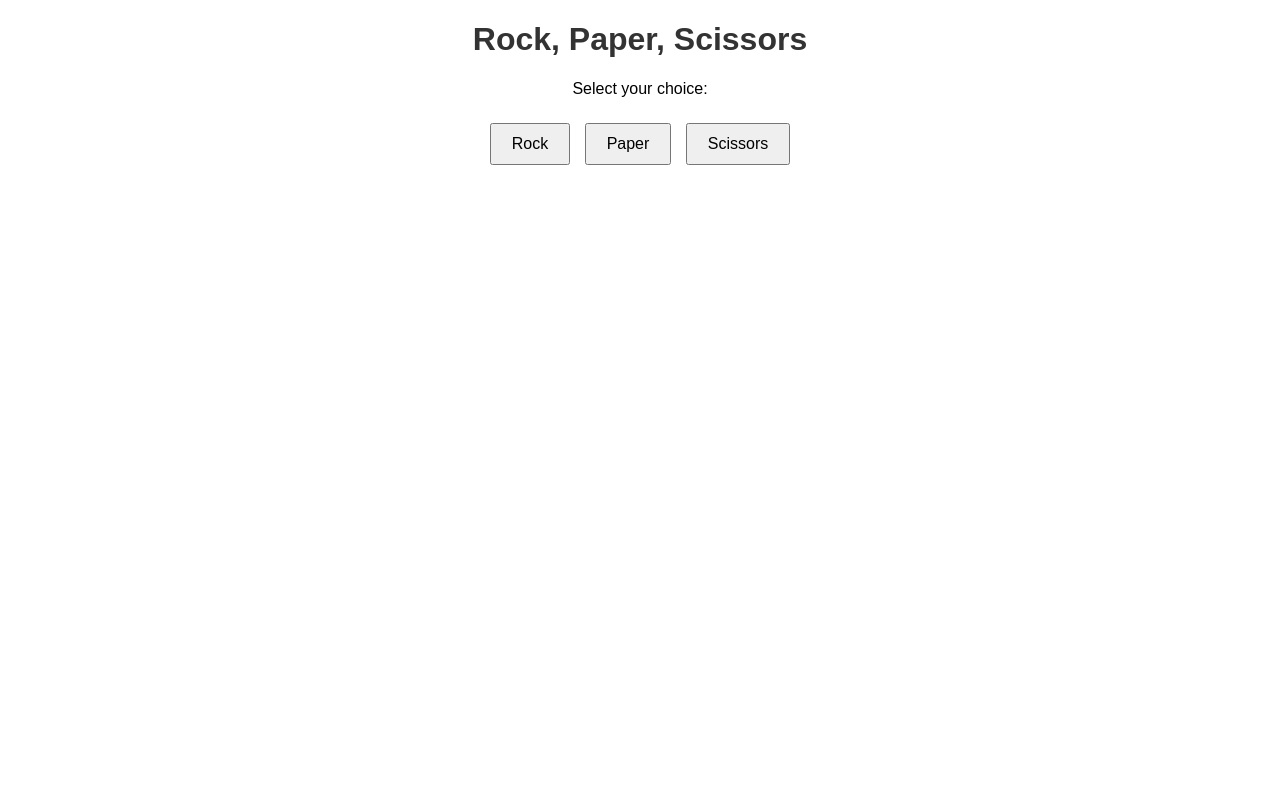
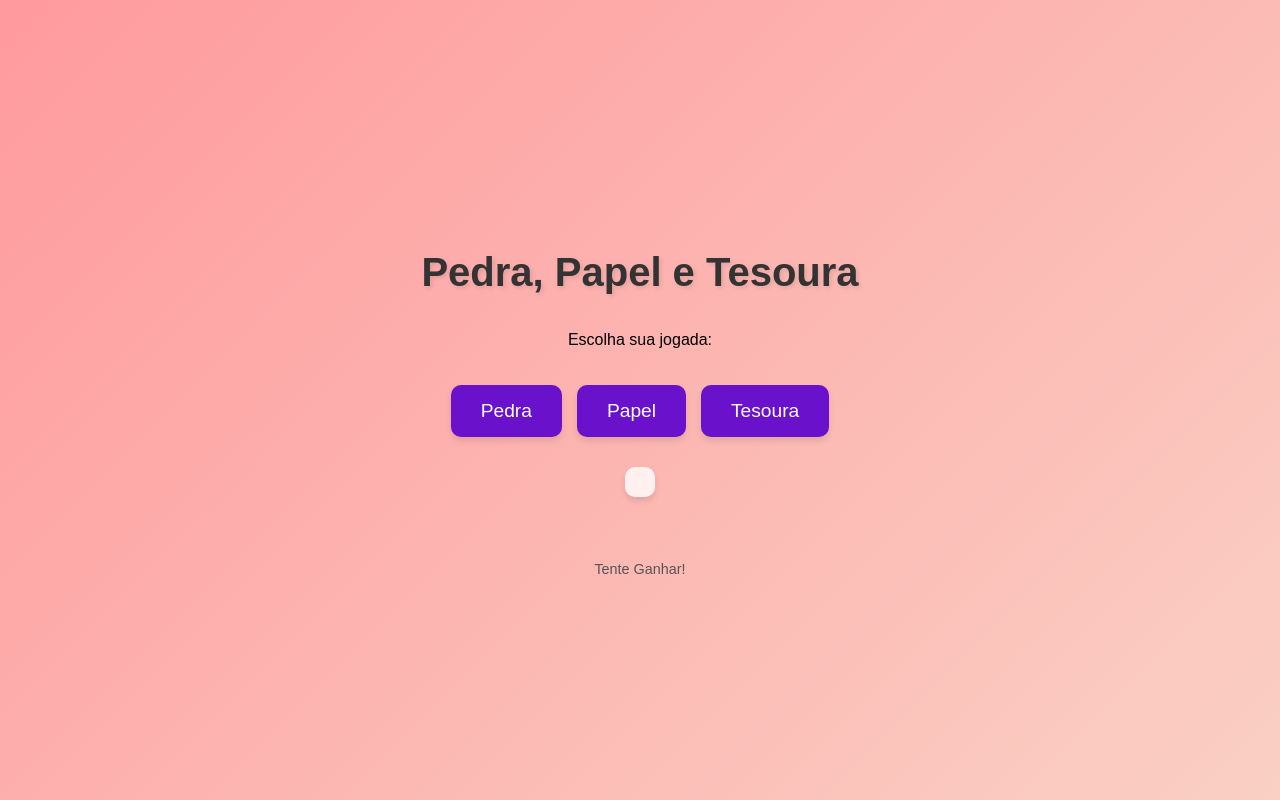
Before and after one commit to benhabea/meu-servidor-web, a plain HTML site: page index.html in a window 1280 px wide. Drawn offline with Linux system fonts and the light colour scheme.

Commit message:
Update index.html

```diff
--- a/index.html
+++ b/index.html
@@ -1,62 +1,123 @@
 <!DOCTYPE html>
-<html>
+<html lang="pt-BR">
 <head>
-    <title>Rock, Paper, Scissors</title>
+    <meta charset="UTF-8">
+    <meta name="viewport" content="width=device-width, initial-scale=1.0">
+    <title>Pedra, Papel e Tesoura</title>
     <style>
         body {
             text-align: center;
-            font-family: Arial, sans-serif;
+            font-family: 'Arial', sans-serif;
+            background: linear-gradient(135deg, #ff9a9e, #fad0c4);
+            margin: 0;
+            padding: 0;
+            height: 100vh;
+            display: flex;
+            justify-content: center;
+            align-items: center;
+            flex-direction: column;
         }
 
         h1 {
             color: #333;
+            font-size: 2.5rem;
+            margin-bottom: 20px;
+            text-shadow: 2px 2px 4px rgba(0, 0, 0, 0.1);
         }
 
-        #choices {
+        .choices {
+            display: flex;
+            gap: 15px;
             margin-top: 20px;
         }
 
-        button {
-            margin: 5px;
-            padding: 10px 20px;
-            font-size: 16px;
+        .choice-btn {
+            padding: 15px 30px;
+            font-size: 1.2rem;
             cursor: pointer;
+            border: none;
+            border-radius: 10px;
+            background-color: #6a11cb;
+            color: white;
+            transition: transform 0.2s ease, background-color 0.3s ease;
+            box-shadow: 0 4px 6px rgba(0, 0, 0, 0.1);
+        }
+
+        .choice-btn:hover {
+            background-color: #2575fc;
+            transform: scale(1.05);
         }
 
         #result {
-            margin-top: 20px;
-            font-size: 18px;
+            margin-top: 30px;
+            font-size: 1.5rem;
+            font-weight: bold;
+            color: #333;
+            padding: 15px;
+            border-radius: 10px;
+            background-color: rgba(255, 255, 255, 0.8);
+            box-shadow: 0 4px 6px rgba(0, 0, 0, 0.1);
+            max-width: 80%;
+        }
+
+        #result.win {
+            color: #28a745;
+        }
+
+        #result.lose {
+            color: #dc3545;
+        }
+
+        #result.tie {
+            color: #ffc107;
+        }
+
+        footer {
+            margin-top: 40px;
+            font-size: 0.9rem;
+            color: #555;
         }
     </style>
 </head>
 <body>
-    <h1>Rock, Paper, Scissors</h1>
-    <p>Select your choice:</p>
-    <div id="choices">
-        <button onclick="playGame('rock')">Rock</button>
-        <button onclick="playGame('paper')">Paper</button>
-        <button onclick="playGame('scissors')">Scissors</button>
+    <h1>Pedra, Papel e Tesoura</h1>
+    <p>Escolha sua jogada:</p>
+    <div class="choices">
+        <button class="choice-btn" onclick="jogar('pedra')">Pedra</button>
+        <button class="choice-btn" onclick="jogar('papel')">Papel</button>
+        <button class="choice-btn" onclick="jogar('tesoura')">Tesoura</button>
     </div>
     <p id="result"></p>
+    <footer>
+        Tente Ganhar!
+    </footer>
 
     <script>
-        function playGame(userChoice) {
-            var choices = ['rock', 'paper', 'scissors'];
-            var randomIndex = Math.floor(Math.random() * choices.length);
-            var computerChoice = choices[randomIndex];
-            var result = document.getElementById("result");
+        function jogar(escolhaUsuario) {
+            const opcoes = ['pedra', 'papel', 'tesoura'];
+            const escolhaComputador = opcoes[Math.floor(Math.random() * opcoes.length)];
+            const resultadoElemento = document.getElementById("result");
 
-            if (userChoice === computerChoice) {
-                result.textContent = "It's a tie!";
+            let mensagem = '';
+            let classeResultado = '';
+
+            if (escolhaUsuario === escolhaComputador) {
+                mensagem = `Empate! Ambos escolheram ${escolhaUsuario}.`;
+                classeResultado = 'tie';
             } else if (
-                (userChoice === 'rock' && computerChoice === 'scissors') ||
-                (userChoice === 'paper' && computerChoice === 'rock') ||
-                (userChoice === 'scissors' && computerChoice === 'paper')
+                (escolhaUsuario === 'pedra' && escolhaComputador === 'tesoura') ||
+                (escolhaUsuario === 'papel' && escolhaComputador === 'pedra') ||
+                (escolhaUsuario === 'tesoura' && escolhaComputador === 'papel')
             ) {
-                result.textContent = "You win!";
+                mensagem = `Você venceu! ${escolhaUsuario} vence ${escolhaComputador}.`;
+                classeResultado = 'win';
             } else {
-                result.textContent = "Computer wins!";
+                mensagem = `O computador venceu! ${escolhaComputador} vence ${escolhaUsuario}.`;
+                classeResultado = 'lose';
             }
+
+            resultadoElemento.textContent = mensagem;
+            resultadoElemento.className = classeResultado;
         }
     </script>
 </body>
```
